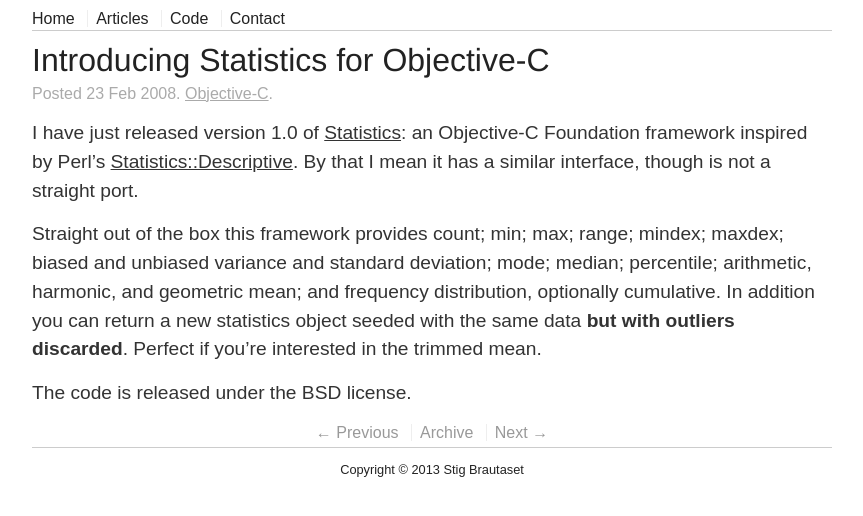
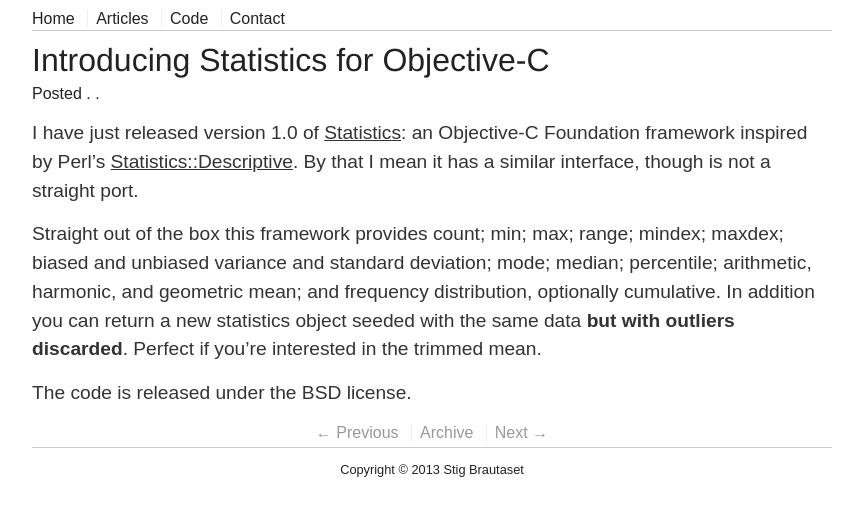
Before and after one commit to stig/www.brautaset.org, a Jekyll site: the page built from _posts/2008-02-23-introducing-statistics-for-objective-c.md, in a window 1280 px wide. Shown: the top 516 px of the page, without its empty margins (208-1071 px from the left). Built offline with Jekyll 4.4.1, drawn with Linux system fonts in a browser that asks for light colours.

Commit message:
Extract post meta into its own include

```diff
--- a/_includes/post_li.html
+++ b/_includes/post_li.html
@@ -1,8 +1,4 @@
 <li>
     <a href="{{ post.url }}">{{ post.title }}</a>
-    <div class="meta">Posted {{ post.date | date_to_string }}.
-    {% if post.tags != empty %}
-        {% for tag in post.tags %}{% unless forloop.first %}, {% endunless %}<a href="/articles/tagged.html#{{ tag }}">{{ tag }}</a>{% endfor %}.
-    {% endif %}
-</div>
+    {% include post_meta.html %}
 </li>
--- /dev/null
+++ b/_includes/post_meta.html
@@ -0,0 +1,5 @@
+<div class="meta">Posted {{ post.date | date_to_string }}.
+{% if post.tags != empty %}
+    {% for tag in post.tags %}{% unless forloop.first %}, {% endunless %}<a href="/articles/tagged.html#{{ tag }}">{{ tag }}</a>{% endfor %}.
+{% endif %}
+</div>
--- a/_layouts/post.html
+++ b/_layouts/post.html
@@ -5,11 +5,7 @@
 <header>
     {% include nav.html %}
     <h1>{{ page.title }}</h1>
-    <p>Posted {{ page.date | date_to_string }}.
-    {% if page.tags != empty %}
-    {% for tag in page.tags %}{% unless forloop.first %}, {% endunless %}<a href="/articles/tagged.html#{{ tag }}">{{ tag }}</a>{% endfor %}.
-    {% endif %}
-    </p>
+    {% include post_meta.html %}
 </header>
 
 <article>
```
